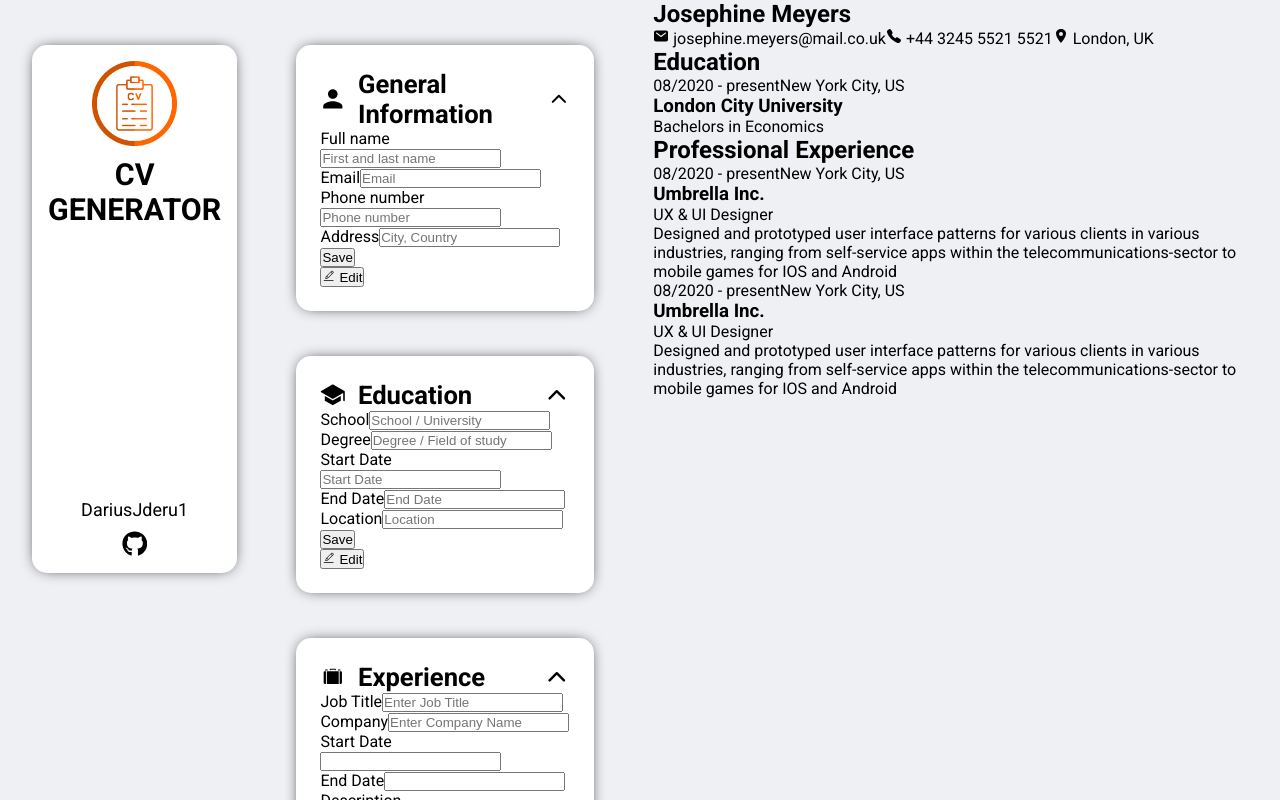
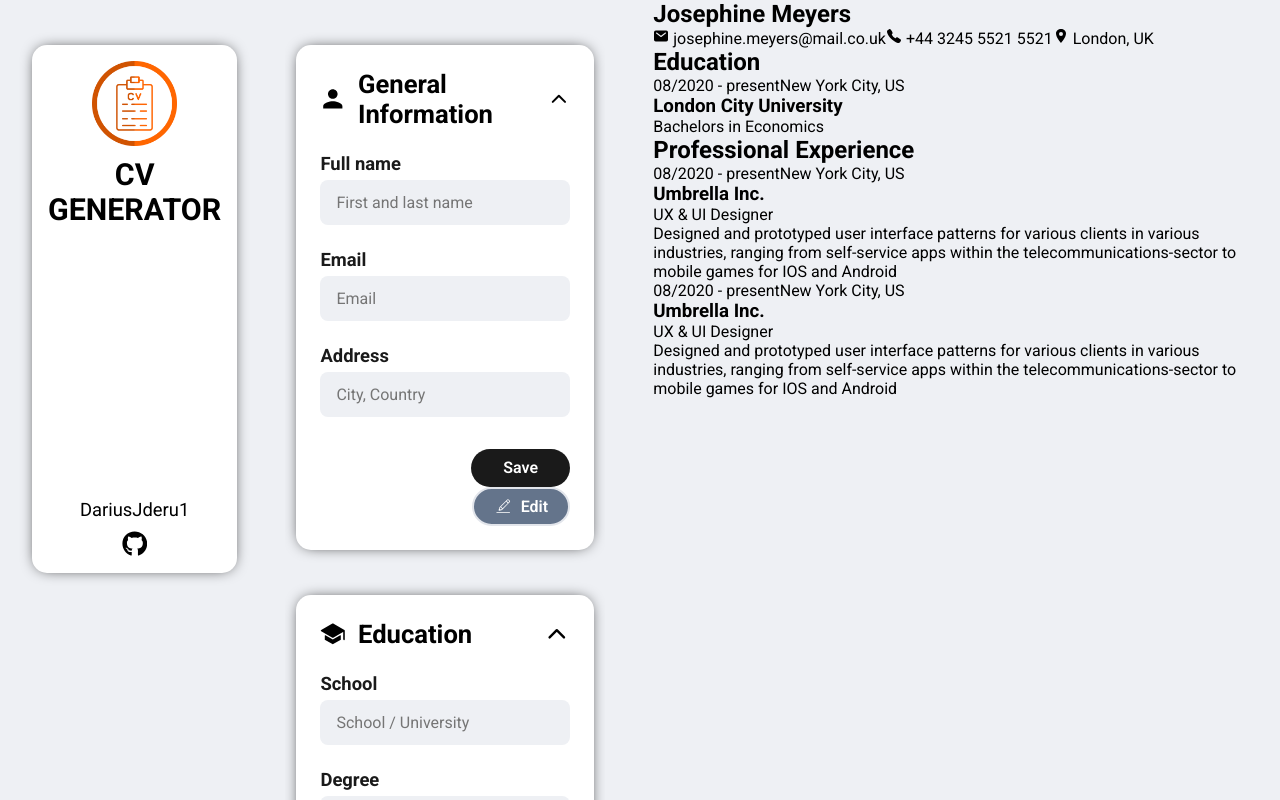
Before and after one commit to DariusJderu1/CV-builder, a React (Vite) app: page / in a window 1280 px wide. Built offline with nearby package versions, Linux system fonts and the light colour scheme.

Commit message:
Add css for the forms

```diff
--- a/src/components/editor/EducationForm.jsx
+++ b/src/components/editor/EducationForm.jsx
@@ -1,6 +1,7 @@
 import { IoSchool } from "react-icons/io5";
 import { CiEdit } from "react-icons/ci";
 import FormWrapper from "./FormWrapper";
+import "../../styles/editor/Forms.css";
 
 export default function EducationForm() {
 
@@ -8,37 +9,37 @@ export default function EducationForm() {
 
         <FormWrapper icon={<IoSchool />} title="Education">
 
-            <form>
-                <div>
+            <form className="edit-form">
+                <div className="input-group">
                     <label htmlFor="school">School</label>
                     <input type="text" id="school" placeholder="School / University" required />
                 </div>
-                <div>
+                <div className="input-group">
                     <label htmlFor="degree">Degree</label>
                     <input type="text" id="degree" placeholder="Degree / Field of study" required/>
                 </div>
 
-                <div>
+                <div className="input-group">
                     <label htmlFor="start-date">Start Date</label>
                     <input type="text" id="start-date" placeholder="Start Date" required/>
                 </div>
 
-                <div>
+                <div className="input-group">
                     <label htmlFor="end-date">End Date</label>
                     <input type="text" id="end-date" placeholder="End Date" required/>
                 </div>
 
-                <div>
+                <div className="input-group">
                     <label htmlFor="location">Location</label>
                     <input type="text" id="location" placeholder="Location" required/>
                 </div>
 
-                <button type="submit">Save</button>
+                <button className="save-btn" type="submit">Save</button>
             </form>
 
-            <div>
-                <button>
-                    <CiEdit /> Edit
+            <div className="summary-view">
+                <button className="edit-btn">
+                    <CiEdit className="edit-icon"/> Edit
                 </button>
             </div>
 
--- a/src/components/editor/ExperienceForm.jsx
+++ b/src/components/editor/ExperienceForm.jsx
@@ -1,6 +1,7 @@
 import { GiSuitcase } from "react-icons/gi";
 import FormWrapper from "./FormWrapper";
 import { CiEdit } from "react-icons/ci";
+import "../../styles/editor/Forms.css";
 
 export default function ExperienceForm() {
 
@@ -8,28 +9,28 @@ export default function ExperienceForm() {
 
         <FormWrapper icon={<GiSuitcase />} title="Experience">
 
-            <form>
-                <div>
+            <form className="edit-form">
+                <div className="input-group">
                     <label htmlFor="job-title">Job Title</label>
                     <input type="text" id="job-title" placeholder="Enter Job Title" required />
                 </div>
 
-                <div>
+                <div className="input-group">
                     <label htmlFor="company">Company</label>
                     <input type="text" id="company" placeholder="Enter Company Name" required />
                 </div>
 
-                <div>
+                <div className="input-group">
                     <label htmlFor="start-date">Start Date</label>
                     <input type="text" id="start-date" required />
                 </div>
 
-                <div>
+                <div className="input-group">
                     <label htmlFor="end-date">End Date</label>
                     <input type="text" id="end-date" required />
                 </div>
 
-                <div>
+                <div className="input-group">
                     <label htmlFor="description">Description</label>
                     <textarea
                         id="description"
@@ -39,13 +40,13 @@ export default function ExperienceForm() {
                     />
                 </div>
 
-                <button type="submit">Save</button>
+                <button className="save-btn" type="submit">Save</button>
             </form>
 
 
-            <div>
-                <button>
-                    <CiEdit /> Edit
+            <div className="summary-view">
+                <button className="edit-btn">
+                    <CiEdit className="edit-icon"/> Edit
                 </button>
             </div>
 
--- a/src/components/editor/GeneralInfoForm.jsx
+++ b/src/components/editor/GeneralInfoForm.jsx
@@ -1,6 +1,7 @@
 import { IoMdPerson } from "react-icons/io";
 import { CiEdit } from "react-icons/ci";
 import FormWrapper from "./FormWrapper";
+import "../../styles/editor/Forms.css";
 
 export default function GeneralInfoForm() {
 
@@ -8,34 +9,29 @@ export default function GeneralInfoForm() {
 
         <FormWrapper icon={<IoMdPerson />} title="General Information">
 
-            <form>
-                <div>
+            <form className="edit-form">
+                <div className="input-group">
                     <label htmlFor="full-name">Full name</label>
                     <input type="text" id="full-name" placeholder="First and last name" required/>
                 </div>
 
-                <div>
+                <div className="input-group">
                     <label htmlFor="email">Email</label>
                     <input type="email" id="email" placeholder="Email" required />
                 </div>
 
-                <div>
-                    <label htmlFor="phone">Phone number</label>
-                    <input type="tel" id="phone" placeholder="Phone number" />
-                </div>
-
-                <div>
+                <div className="input-group">
                     <label htmlFor="address">Address</label>
                     <input type="text" id="address" placeholder="City, Country" />
                 </div>
 
-                <button type="submit">Save</button>
+                <button className="save-btn" type="submit">Save</button>
             </form>
 
 
-            <div>
-                <button>
-                    <CiEdit /> Edit
+            <div className="summary-view">
+                <button className="edit-btn">
+                    <CiEdit className="edit-icon"/> Edit
                 </button>
             </div>
 
--- a/src/styles/editor/FormWrapper.css
+++ b/src/styles/editor/FormWrapper.css
@@ -8,6 +8,10 @@
     width: 100%;
 
     padding: 1.5rem;
+
+    display: flex;
+    flex-direction: column;
+    gap: 1.5rem;
 }
 
 .form-header {
--- /dev/null
+++ b/src/styles/editor/Forms.css
@@ -0,0 +1,120 @@
+/* FORM */
+.edit-form {
+
+    display: flex;
+    flex-direction: column;
+    gap: 1.5rem;
+    width: 100%;
+}
+
+.input-group {
+
+    display: flex;
+    flex-direction: column;
+    gap: 0.4rem;
+
+    label {
+
+        font-size: var(--fs-base);
+        font-weight: 700;
+        color: #1a1a1a;
+    }
+}
+
+.input-group input,
+.input-group textarea {
+
+    background-color: var(--clr-background-main);
+    border: none;
+    outline: none;
+
+    padding: 0.8rem 1rem;
+    border-radius: 8px;
+
+    font-family: inherit;
+    font-size: var(--fs-sm);
+    color: #000000;
+
+    transition: background-color 0.2s ease;
+}
+
+.input-group input:focus,
+.input-group textarea:focus {
+
+    background-color: #e2e5eb;
+}
+.input-group input:focus,
+.input-group textarea:focus {
+    background-color: #e2e5eb;
+}
+/* FORM */
+
+
+/* Save button */
+.save-btn {
+
+    align-self: flex-end;
+    margin-top: 0.5rem;
+
+    padding: 0.6rem 2rem;
+    background-color: #1a1a1a;
+    color: white;
+
+    border: none;
+    border-radius: 20px;
+
+    font-family: inherit;
+    font-size: var(--fs-sm);
+    font-weight: 600;
+    cursor: pointer;
+    transition: opacity 0.2s ease;
+
+    &:hover {
+
+        opacity: 0.8;
+    }
+}
+/* Save button */
+
+
+/* Edit button */
+.summary-view {
+
+    width: 100%;
+
+    display: flex;
+    justify-content: flex-end;
+    align-items: center;
+}
+
+.edit-btn {
+
+    display: flex;
+    align-items: center;
+    gap: 0.5rem;
+
+    padding: 0.5rem 1.25rem;
+
+    background-color: #64748b;
+    color: white;
+
+    border: 2px solid #e2e5eb;
+    border-radius: 20px;
+
+    font-family: inherit;
+    font-size: var(--fs-sm);
+    font-weight: 600;
+    cursor: pointer;
+    transition: all 0.2s ease;
+
+    &:hover {
+
+        background-color: #475569;
+    }
+}
+
+.edit-icon {
+
+    font-size: var(--fs-base);
+}
+/* Edit button */
--- a/src/styles/index.css
+++ b/src/styles/index.css
@@ -27,10 +27,10 @@
     --fs-sm: clamp(0.875rem, 0.8rem + 0.3vw, 1rem);
 
     /* Base: Your default text, standard inputs, standard buttons */
-    --fs-base: clamp(1rem, 0.95rem + 0.25vw, 1.125rem);
+    --fs-base: clamp(1rem, 0.95rem + 0.25vw, 1.3rem);
 
     /* Large: Editor section headers ("General Information", "Save your resume") */
-    --fs-lg: clamp(1.25rem, 1.2rem + 0.5vw, 1.65rem);
+    --fs-lg: clamp(1.25rem, 1.2rem + 0.5vw, 1.7rem);
 
     /* Extra Large: Main branding/titles ("CV GENERATOR") */
     --fs-xl: clamp(1.5rem, 1.3rem + 1vw, 1.9rem);
```
